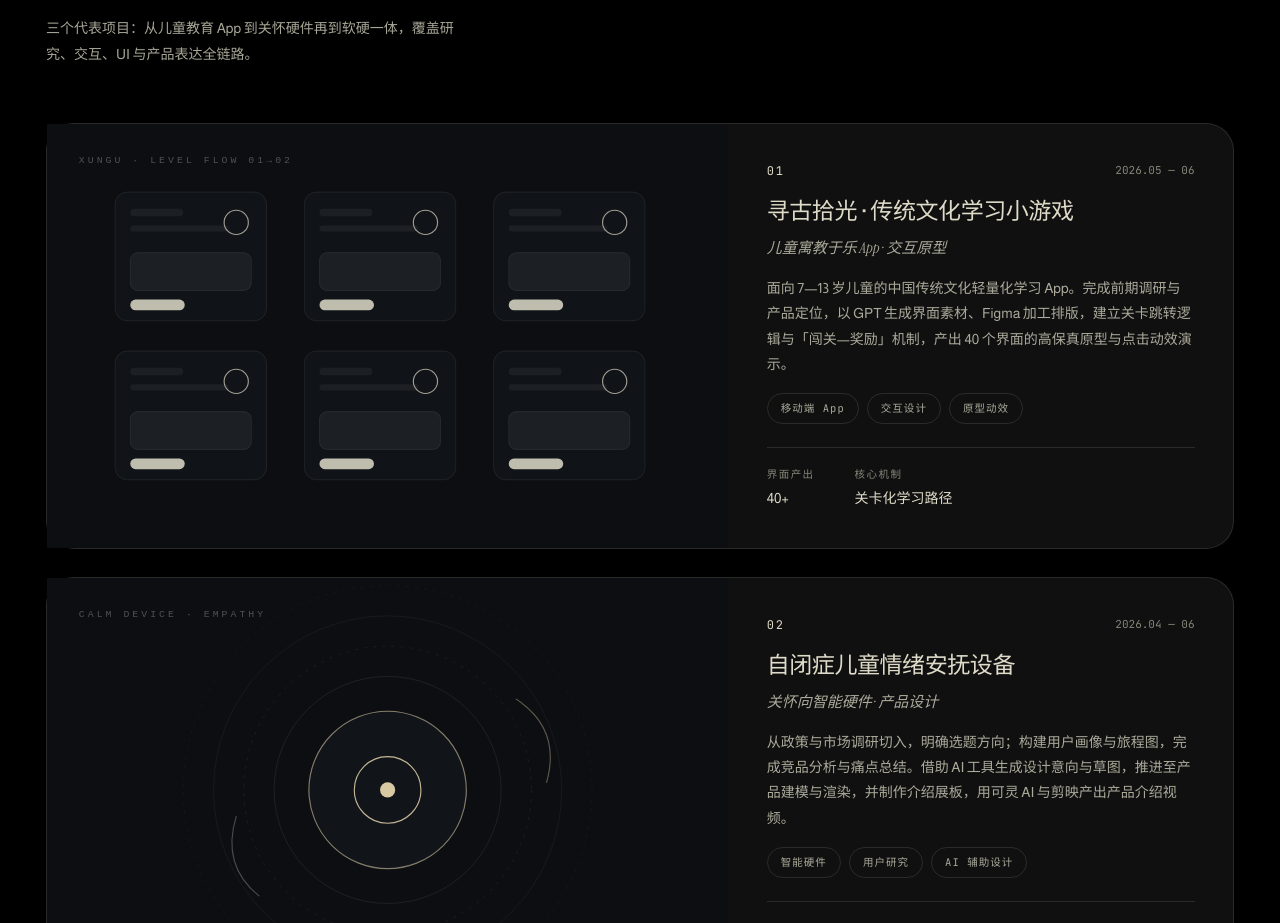
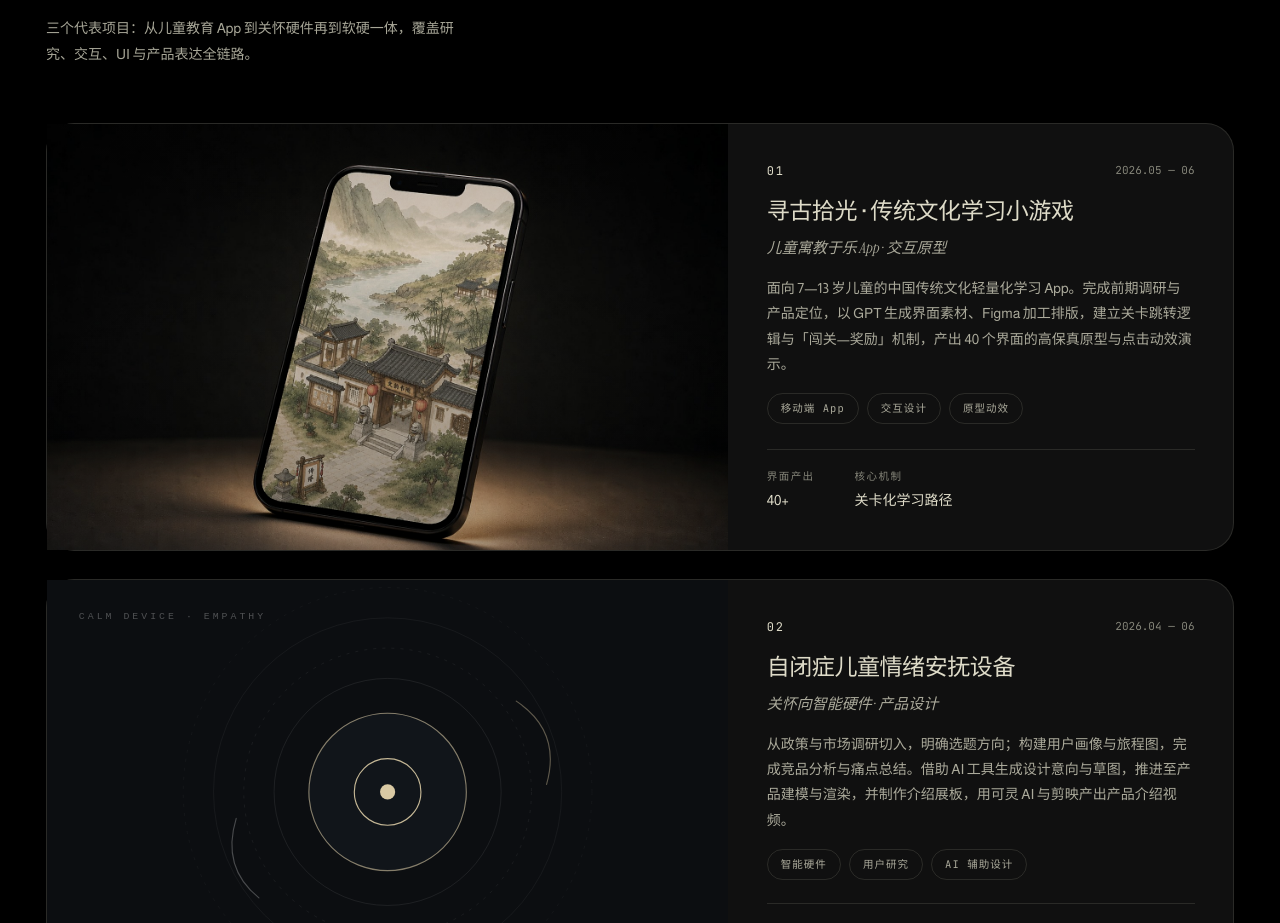
Before and after one commit to sihanw866-rgb/wshdebaoxiang, a React (Vite) app: page / in a window 1280 px wide. Shown: the part 1006-1929 px from the top of the page. Built offline with nearby package versions, Linux system fonts and the light colour scheme.

Commit message:
feat: 寻古拾光项目卡更换为生成封面图（手机实景 + 暗色电影感，参照 PPT 素材），Cover 支持图片渲染

```diff
--- a/src/components/ProjectPage.jsx
+++ b/src/components/ProjectPage.jsx
@@ -135,7 +135,7 @@ export default function ProjectPage({ projectId, onBack, onOpen, onAll }) {
 
         <FadeUp delay={0.1}>
           <div className="proj-cover">
-            <Cover variant={p.cover} accent={p.accent} />
+            <Cover variant={p.cover} accent={p.accent} img={p.coverImg} />
             <div className="noise-overlay" />
           </div>
         </FadeUp>
--- a/src/components/Works.jsx
+++ b/src/components/Works.jsx
@@ -2,8 +2,11 @@ import { useLang } from '../i18n'
 import { FadeUp, CardIn } from '../anim'
 import BorderGlow from './BorderGlow'
 
-/* ---------- 项目封面：暗色抽象 SVG（后续可直接替换为真实截图） ---------- */
-export function Cover({ variant, accent }) {
+/* ---------- 项目封面：优先真实图片，否则用暗色抽象 SVG ---------- */
+export function Cover({ variant, accent, img }) {
+  if (img) {
+    return <img src={img} alt="" loading="lazy" />
+  }
   const c = accent
   const line = 'rgba(255,255,255,0.10)'
   const faint = 'rgba(255,255,255,0.05)'
@@ -100,8 +103,8 @@ export default function Works({ onOpen }) {
               tabIndex={0}
               onKeyDown={(e) => { if (e.key === 'Enter' && onOpen) onOpen(p.id) }}
             >
-              <div className="work-cover">
-                <Cover variant={p.cover} accent={p.accent} />
+              <div className={`work-cover${p.coverImg ? ' has-img' : ''}`}>
+                <Cover variant={p.cover} accent={p.accent} img={p.coverImg} />
               </div>
               <div className="work-info">
                 <div className="work-top">
--- a/src/i18n.jsx
+++ b/src/i18n.jsx
@@ -45,7 +45,7 @@ const zh = {
   ],
   projects: [
     {
-      id: 'xungu', index: '01', year: '2026.05 — 06',
+      id: 'xungu', index: '01', year: '2026.05 — 06', coverImg: '/xungu-cover.jpg',
       title: '寻古拾光 · 传统文化学习小游戏',
       subtitle: '儿童寓教于乐 App · 交互原型',
       tags: ['移动端 App', '交互设计', '原型动效'],
@@ -232,7 +232,7 @@ const en = {
   ],
   projects: [
     {
-      id: 'xungu', index: '01', year: '2026.05 — 06',
+      id: 'xungu', index: '01', year: '2026.05 — 06', coverImg: '/xungu-cover.jpg',
       title: 'Xungu Shiguang · Traditional-culture Learning Game',
       subtitle: "Kids' edutainment App · Interaction prototype",
       tags: ['Mobile App', 'Interaction design', 'Prototype & motion'],
--- a/src/index.css
+++ b/src/index.css
@@ -621,6 +621,27 @@ img { display: block; max-width: 100%; }
 /* 首页项目卡可点击进入详情 */
 .work-card { cursor: pointer; }
 
+/* 封面真实图片（与 SVG 同款缩放行为 + 轻微压暗贴合卡片） */
+.work-cover img,
+.proj-cover img {
+  width: 100%;
+  height: 100%;
+  object-fit: cover;
+  display: block;
+  filter: saturate(0.88) brightness(0.92) contrast(1.04);
+  transition: transform 1s var(--ease), filter 0.8s var(--ease);
+}
+.work-card:hover .work-cover img { transform: scale(1.03); filter: saturate(1) brightness(0.98) contrast(1.02); }
+.work-cover.has-img::after {
+  content: '';
+  position: absolute;
+  inset: 0;
+  z-index: 1;
+  pointer-events: none;
+  background: linear-gradient(180deg, rgba(0, 0, 0, 0.18), transparent 30%, rgba(0, 0, 0, 0.3) 100%);
+}
+.proj-cover img { filter: saturate(0.92) brightness(0.95) contrast(1.03); }
+
 /* ---------- 响应式 ---------- */
 @media (min-width: 2400px) { :root { --container: 100%; --gutter: 72px; } }
 @media (max-width: 1280px) {
```
Also changed, not shown: public/xungu-cover.jpg (added), 1 other file (tests, documents, lock files or other folders).
